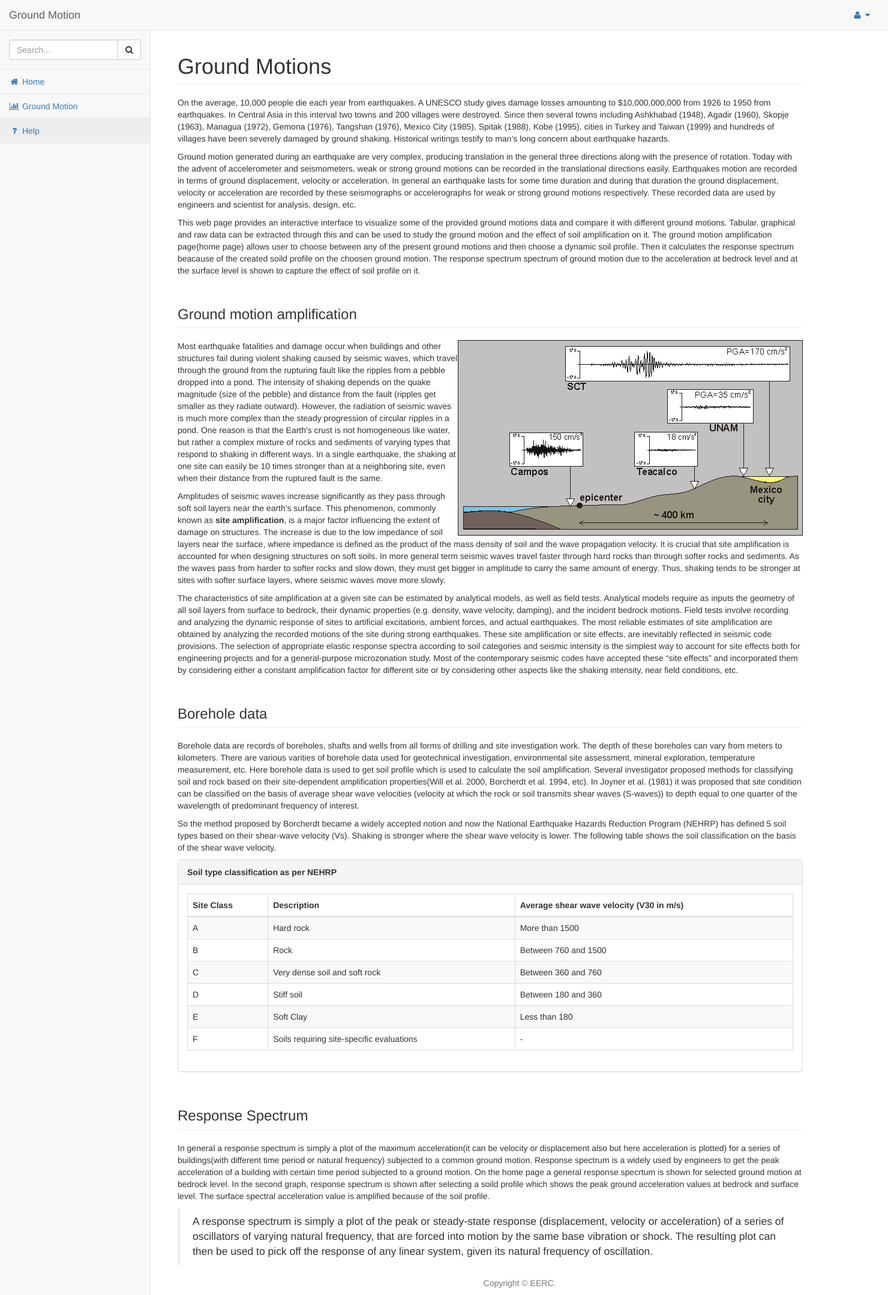
After one commit to anchal29/ground-motion, a PHP site: page /pages/help.html in a window 1480 px wide. The commit adds this page. Shown: the whole page at 60% size. Run offline with PHP 8.4, Linux system fonts and the light colour scheme.

Commit message:
Added help page

```diff
--- a/index.html
+++ b/index.html
@@ -2,7 +2,7 @@
 <html>
 <head>
 <meta http-equiv="refresh" content="0;url=pages/index.php">
-<title>SB Admin 2</title>
+<title>Ground Motions</title>
 <script language="javascript">
     window.location.href = "pages/index.php"
 </script>
--- a/package.json
+++ b/package.json
@@ -1,6 +1,6 @@
 {
   "name": "startbootstrap-sb-admin-2",
-  "title": "SB Admin 2",
+  "title": "Ground Motions",
   "version": "3.3.7+1",
   "homepage": "http://startbootstrap.com/template-overviews/sb-admin-2",
   "author": "Start Bootstrap",
--- /dev/null
+++ b/pages/help.html
@@ -0,0 +1,242 @@
+<!DOCTYPE html>
+<html lang="en">
+
+<head>
+
+    <meta charset="utf-8">
+    <meta http-equiv="X-UA-Compatible" content="IE=edge">
+    <meta name="viewport" content="width=device-width, initial-scale=1">
+    <meta name="description" content="">
+    <meta name="author" content="">
+
+    <title>Ground Motion - Help</title>
+
+    <!-- Bootstrap Core CSS -->
+    <link href="../vendor/bootstrap/css/bootstrap.min.css" rel="stylesheet">
+
+    <!-- MetisMenu CSS -->
+    <link href="../vendor/metisMenu/metisMenu.min.css" rel="stylesheet">
+
+    <!-- Custom CSS -->
+    <link href="../dist/css/sb-admin-2.css" rel="stylesheet">
+
+    <!-- Custom Fonts -->
+    <link href="../vendor/font-awesome/css/font-awesome.min.css" rel="stylesheet" type="text/css">
+
+    <!-- HTML5 Shim and Respond.js IE8 support of HTML5 elements and media queries -->
+    <!-- WARNING: Respond.js doesn't work if you view the page via file:// -->
+    <!--[if lt IE 9]>
+        <script src="https://oss.maxcdn.com/libs/html5shiv/3.7.0/html5shiv.js"></script>
+        <script src="https://oss.maxcdn.com/libs/respond.js/1.4.2/respond.min.js"></script>
+    <![endif]-->
+
+</head>
+
+<body>
+
+    <div id="wrapper">
+
+        <!-- Navigation -->
+        <nav class="navbar navbar-default navbar-static-top" role="navigation" style="margin-bottom: 0">
+            <div class="navbar-header">
+                <button type="button" class="navbar-toggle" data-toggle="collapse" data-target=".navbar-collapse">
+                    <span class="sr-only">Toggle navigation</span>
+                    <span class="icon-bar"></span>
+                    <span class="icon-bar"></span>
+                    <span class="icon-bar"></span>
+                </button>
+                <a class="navbar-brand" href="index.php">Ground Motion</a>
+            </div>
+            <!-- /.navbar-header -->
+
+            <ul class="nav navbar-top-links navbar-right">
+                <li class="dropdown">
+                    <a class="dropdown-toggle" data-toggle="dropdown" href="#">
+                        <i class="fa fa-user fa-fw"></i> <i class="fa fa-caret-down"></i>
+                    </a>
+                    <ul class="dropdown-menu dropdown-user">
+                        <li><a href="#"><i class="fa fa-user fa-fw"></i> User Profile</a>
+                        </li>
+                        <li><a href="#"><i class="fa fa-gear fa-fw"></i> Settings</a>
+                        </li>
+                        <li class="divider"></li>
+                        <li><a href="login.html"><i class="fa fa-sign-out fa-fw"></i> Logout</a>
+                        </li>
+                    </ul>
+                    <!-- /.dropdown-user -->
+                </li>
+                <!-- /.dropdown -->
+            </ul>
+            <!-- /.navbar-top-links -->
+
+            <div class="navbar-default sidebar" role="navigation">
+                <div class="sidebar-nav navbar-collapse">
+                    <ul class="nav" id="side-menu">
+                        <li class="sidebar-search">
+                            <div class="input-group custom-search-form">
+                                <input type="text" class="form-control" placeholder="Search...">
+                                <span class="input-group-btn">
+                                    <button class="btn btn-default" type="button">
+                                        <i class="fa fa-search"></i>
+                                    </button>
+                                </span>
+                            </div>
+                            <!-- /input-group -->
+                        </li>
+                        <li>
+                            <a href="index.php"><i class="fa fa-home fa-fw"></i> Home </a>
+                        </li>
+                        <li>
+                            <a href="ground-motion.php"><i class="fa fa-bar-chart-o fa-fw"></i> Ground Motion</a>
+                        </li>
+                        <li class="active">
+                            <a href="help.html"><i class="fa fa-question fa-fw"></i> Help</a>
+                        </li>
+                    </ul>
+                </div>
+                <!-- /.sidebar-collapse -->
+            </div>
+            <!-- /.navbar-static-side -->
+        </nav>
+
+        <!-- Page Content -->
+        <div id="page-wrapper">
+            <div class="container-fluid">
+                <div class="row">
+                    <div class="col-lg-11" id ="gm">
+                            <h1 class="page-header">Ground Motions</h1>
+<!--                             <div class="row">
+                                <div class="col-lg-9"> -->
+                                    <p>
+                                    On the average, 10,000 people die each year from earthquakes. A UNESCO study gives damage losses amounting to $10,000,000,000 from 1926 to 1950 from earthquakes. In Central Asia in this interval two towns and 200 villages were destroyed. Since then several towns including Ashkhabad (1948), Agadir (1960), Skopje (1963), Managua (1972), Gemona (1976), Tangshan (1976), Mexico City (1985), Spitak (1988), Kobe (1995), cities in Turkey and Taiwan (1999) and hundreds of villages have been severely damaged by ground shaking. Historical writings testify to man’s long concern about earthquake hazards.
+                                    </p>
+                                    <p>
+                                    Ground motion generated during an earthquake are very complex, producing translation in the general three directions along with the presence of rotation. Today with the advent of accelerometer and seismometers, weak or strong ground motions can be recorded in the translational directions easily. Earthquakes motion are recorded in terms of ground displacement, velocity or acceleration. In general an earthquake lasts for some time duration and during that duration the ground  displacement, velocity or acceleration are recorded by these seismographs or accelerographs for weak or strong ground motions respectively. These recorded data are used by engineers and scientist for analysis, design, etc.
+                                    </p>
+                                    <p>
+                                    This web page provides an interactive interface to visualize some of the provided ground motions data and compare it with different ground motions. Tabular, graphical and raw data can be extracted through this and can be used to study the ground motion and the effect of soil amplification on it. The ground motion amplification page(home page) allows user to choose between any of the present ground motions and then choose a dynamic soil profile. Then it calculates the response spectrum beacause of the created soild profile on the choosen ground motion. The response spectrum spectrum of ground motion due to the acceleration at bedrock level and at the surface level is shown to capture the effect of soil profile on it.
+                                    </p>
+                                <!-- </div>
+                            </div> -->
+                    </div>
+                    <!-- /.col-lg-11 -->
+                </div>
+                <!-- /.row -->
+                <div class="row">
+                    <div class="col-lg-11" id ="gm-amp">
+                        <h3 class="page-header">Ground motion amplification</h3>
+                        <img src="../images/amplification.gif" class="img-responsive size" style="float: right;">
+                        <p>Most earthquake fatalities and damage occur when buildings and other structures fail during violent shaking caused by seismic waves, which travel through the ground from the rupturing fault like the ripples from a pebble dropped into a pond. The intensity of shaking depends on the quake magnitude (size of the pebble) and distance from the fault (ripples get smaller as they radiate outward). However, the radiation of seismic waves is much more complex than the steady progression of circular ripples in a pond. One reason is that the Earth's crust is not homogeneous like water, but rather a complex mixture of rocks and sediments of varying types that respond to shaking in different ways. In a single earthquake, the shaking at one site can easily be 10 times stronger than at a neighboring site, even when their distance from the ruptured fault is the same.
+                        </p>
+                        <p>Amplitudes of seismic waves increase significantly as they pass through soft soil layers near the earth's surface. This phenomenon, commonly known as <b>site amplification</b>, is a major factor influencing the extent of damage on structures. The increase is due to the low impedance of soil layers near the surface, where impedance is defined as the product of the mass density of soil and the wave propagation velocity. It is crucial that site amplification is accounted for when designing structures on soft soils. In more general term seismic waves travel faster through hard rocks than through softer rocks and sediments. As the waves pass from harder to softer rocks and slow down, they must get bigger in amplitude to carry the same amount of energy. Thus, shaking tends to be stronger at sites with softer surface layers, where seismic waves move more slowly. </p>
+                        <p>
+                        The characteristics of site amplification at a given site can be estimated by analytical models, as well as field tests. Analytical models require as inputs the geometry of all soil layers from surface to bedrock, their dynamic properties (e.g. density, wave velocity, damping), and the incident bedrock motions. Field tests involve recording and analyzing the dynamic response of sites to artificial excitations, ambient forces, and actual earthquakes. The most reliable estimates of site amplification are obtained by analyzing the recorded motions of the site during strong earthquakes. These site amplification or site effects, are inevitably reflected in seismic code provisions. The selection of appropriate elastic response spectra according to soil categories and seismic intensity is the simplest way to account for site effects both for engineering projects and for a general-purpose microzonation study. Most of the contemporary seismic codes have accepted these “site effects” and incorporated them by considering either a constant amplification factor for different site or by considering other aspects like the shaking intensity, near field conditions, etc.</p>
+                    </div>
+                    <!-- /.col-lg-12 -->
+                </div>
+                <!-- /.row -->
+                <div class="row">
+                    <div class="col-lg-11" id ="borehole-data">
+                        <h3 class="page-header">Borehole data</h3>
+                        <p>
+                            Borehole data are records of boreholes, shafts and wells from all forms of drilling and site investigation work. The depth of these boreholes can vary from meters to kilometers. There are various varities of borehole data used for  geotechnical investigation, environmental site assessment, mineral exploration, temperature measurement, etc. Here borehole data is used to get soil profile which is used to calculate the soil amplification. Several investigator proposed methods for classifying soil and rock based on their site-dependent amplification properties(Will et al. 2000, Borcherdt et al. 1994, etc). In Joyner et al. (1981) it was proposed that site condition can be classified on the basis of average shear wave velocities (velocity at which the rock or soil transmits shear waves (S-waves)) to depth equal to one quarter of the wavelength of predominant frequency of interest.
+                        </p>
+                        <p>
+                            So the method proposed by Borcherdt became a widely accepted notion and now the National Earthquake Hazards Reduction Program (NEHRP) has defined 5 soil types based on their shear-wave velocity (Vs). Shaking is stronger where the shear wave velocity is lower. The following table shows the soil classification on the basis of the shear wave velocity.
+
+                        </p>
+                    </div>
+                </div>
+                <div class="row">
+                    <div class="col-lg-11">
+                        <div class="panel panel-default">
+                            <div class="panel-heading">
+                                <b>Soil type classification as per NEHRP</b>
+                            </div>
+                            <div class="panel-body">
+                                <div class="table-responsive">
+                                    <table class="table table-striped table-bordered table-hover">
+                                        <thead>
+                                            <tr>
+                                                <th>Site Class</th>
+                                                <th>Description</th>
+                                                <th>Average shear wave velocity (V30 in m/s)</th>
+                                            </tr>
+                                        </thead>
+                                        <tbody>
+                                            <tr>
+                                                <td>A</td>
+                                                <td>Hard rock</td>
+                                                <td>More than 1500</td>
+                                            </tr>
+                                            <tr>
+                                                <td>B</td>
+                                                <td>Rock</td>
+                                                <td>Between 760 and 1500</td>
+                                            </tr>
+                                            <tr>
+                                                <td>C</td>
+                                                <td>Very dense soil and soft rock</td>
+                                                <td>Between 360 and 760</td>
+                                            </tr>
+                                            <tr>
+                                                <td>D</td>
+                                                <td>Stiff soil</td>
+                                                <td>Between 180 and 360</td>
+                                            </tr>
+                                            <tr>
+                                                <td>E</td>
+                                                <td>Soft Clay</td>
+                                                <td>Less than 180</td>
+                                            </tr>
+                                            <tr>
+                                                <td>F</td>
+                                                <td>Soils requiring site-specific evaluations</td>
+                                                <td>-</td>
+                                            </tr>
+                                        </tbody>
+                                    </table>
+                                </div>
+                            </div>
+                        </div>
+                    </div>
+                </div>
+                <div class="row">
+                    <div class="col-lg-11" id ="response-spectrum">
+                        <h3 class="page-header">Response Spectrum</h3>
+                            <p>
+                            In general a response spectrum is simply a plot of the maximum acceleration(it can be velocity or displacement also but here acceleration is plotted) for a series of buildings(with different time period or natural frequency) subjected to a common ground motion. Response spectrum is a widely used by engineers to get the peak acceleration of a building with certain time period subjected to a ground motion. On the home page a general response specrtum is shown for selected ground motion at bedrock level. In the second graph, response spectrum is shown after selecting a soild profile which shows the peak ground acceleration values at bedrock and surface level. The surface spectral acceleration value is amplified because of the soil profile.
+                            </p>
+                            <blockquote>
+                                <p>A response spectrum is simply a plot of the peak or steady-state response (displacement, velocity or acceleration) of a series of oscillators of varying natural frequency, that are forced into motion by the same base vibration or shock. The resulting plot can then be used to pick off the response of any linear system, given its natural frequency of oscillation.</p>
+                            </blockquote>
+                        <!-- </p> -->
+                    </div>
+                </div>
+            </div>
+            <!-- /.container-fluid -->
+            <footer class="footer">
+              <div class="container">
+                <p class="text-muted text-center">Copyright &#169; EERC.</p>
+              </div>
+            </footer>
+        </div>
+        <!-- /#page-wrapper -->
+
+    </div>
+    <!-- /#wrapper -->
+
+    <!-- jQuery -->
+    <script src="../vendor/jquery/jquery.min.js"></script>
+
+    <!-- Bootstrap Core JavaScript -->
+    <script src="../vendor/bootstrap/js/bootstrap.min.js"></script>
+
+    <!-- Metis Menu Plugin JavaScript -->
+    <script src="../vendor/metisMenu/metisMenu.min.js"></script>
+
+    <!-- Custom Theme JavaScript -->
+    <script src="../dist/js/sb-admin-2.js"></script>
+</body>
+
+</html>
```
Also changed, not shown: js/custom.js (+26 -8 lines), pages/ground-motion.php (+16 -3 lines), pages/index.php (+26 -11 lines), pages/login.html (added, +82 -0 lines), images/amplification.gif (added), images/seismic.jpg (added).
